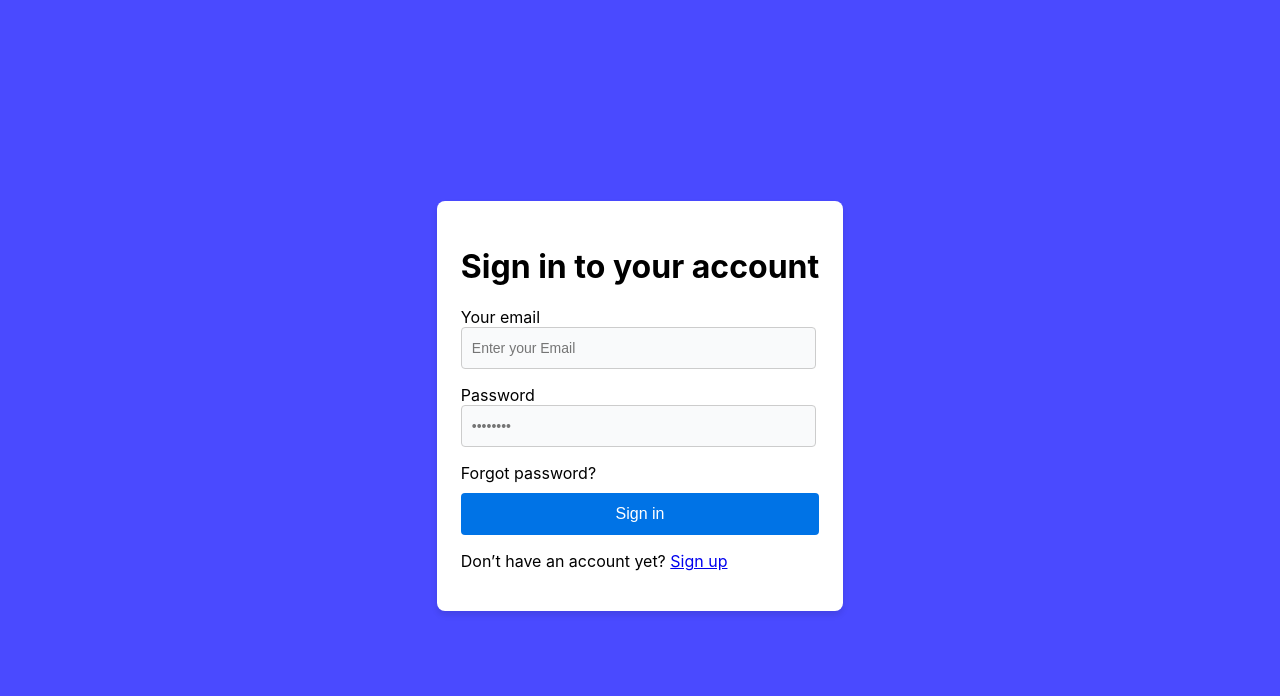
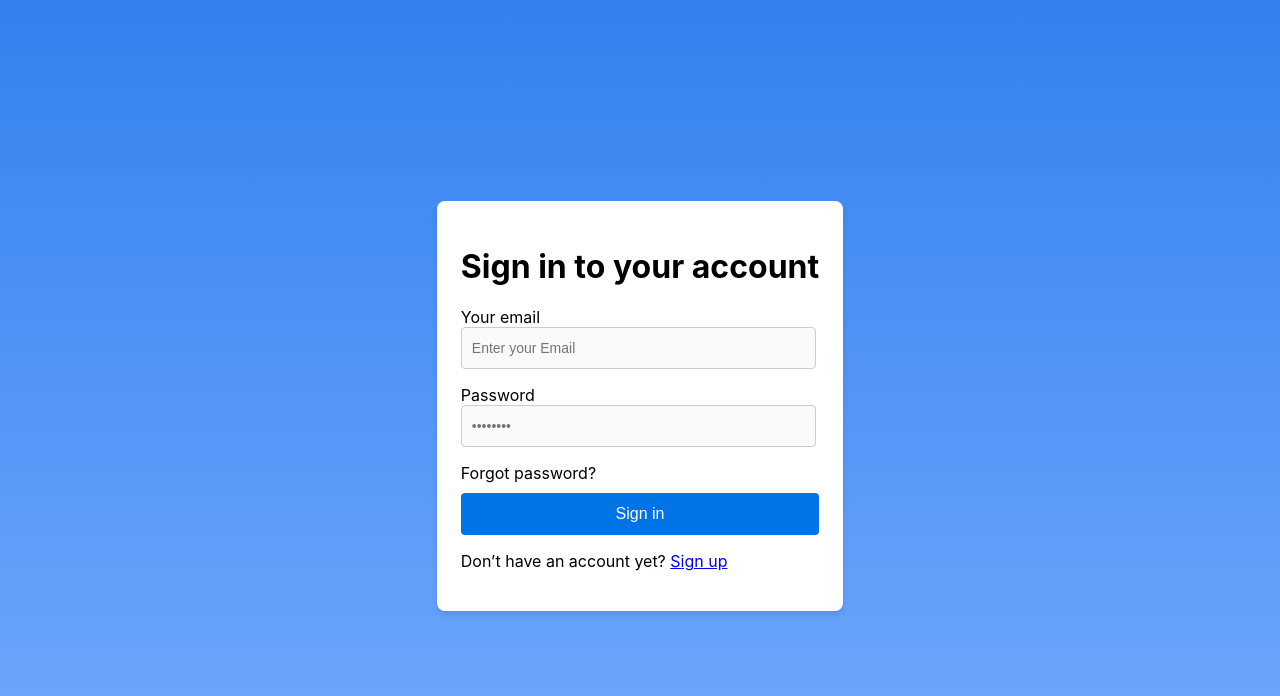
Before and after one commit to HimanshuGupta673/competishun, a React (Create React App) app in the folder client/: page /login in a window 1280 px wide. Shown: the top 696 px of the page. Built offline with nearby package versions, Linux system fonts and the light colour scheme; some icons are missing.

Commit message:
login error done

```diff
--- a/client/src/App.css
+++ b/client/src/App.css
@@ -16,7 +16,7 @@
   padding: 6px;
   margin: auto;
   height: 100vh;
-  background-color: #4a4aff;
+  background: linear-gradient(180deg, #3481ee, #73abff);
 }
 
 .form2 {
--- a/client/src/components/Head.js
+++ b/client/src/components/Head.js
@@ -25,7 +25,7 @@ function Header() {
         theme="colored"
       />
       <div className='head'>
-        <div className='headName'>{login.name}</div>
+        <div className='headName'>{login?login.name:"User"}</div>
         <div>
           <button onClick={() => handleLogout()} className='headButton'>LogOut</button>
         </div>
--- a/client/src/components/HomePageComp/TodoForm.js
+++ b/client/src/components/HomePageComp/TodoForm.js
@@ -13,13 +13,12 @@ const TodoForm = () => {
 
     const onFormSubmit = async (e) => {
         e.preventDefault();
-        console.log("form submit", login.email)
         try {
             const newTodo = {
                 data: text,
                 dueDate: dueDate,
                 priority: priority,
-                email: login.email,
+                email: login ? login.email : null,
             };
             await dispatch(addNewTodo(newTodo));
             toast.success('New Todo added Successfully')
--- a/client/src/components/HomePageComp/Todos.js
+++ b/client/src/components/HomePageComp/Todos.js
@@ -21,13 +21,11 @@ export const Todos = () => {
         dispatch(getAllTodos());
     }, [])
     var login = JSON.parse(localStorage.getItem('login'));
-    var loginEmail = login.email
+    var loginEmail = login ? login.email : null;
     const getTodos = () => {
         if (!loginEmail) {
-            // User is not logged in, so no todos to show
             return [];
         }
-
         if (currentTab === ALL_TODOS) {
             return todos.filter(todo => todo.email === loginEmail);
         } else if (currentTab === ACTIVE_TODOS) {
```
Also changed, not shown: client/src/components/Authentication/Login.js (+0 -8 lines).
